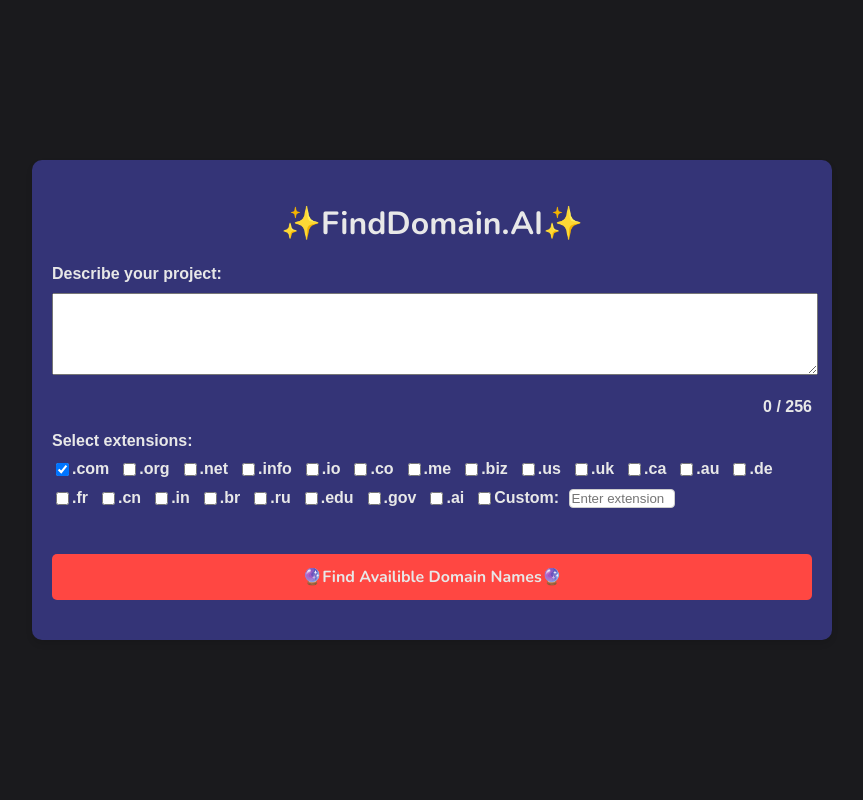
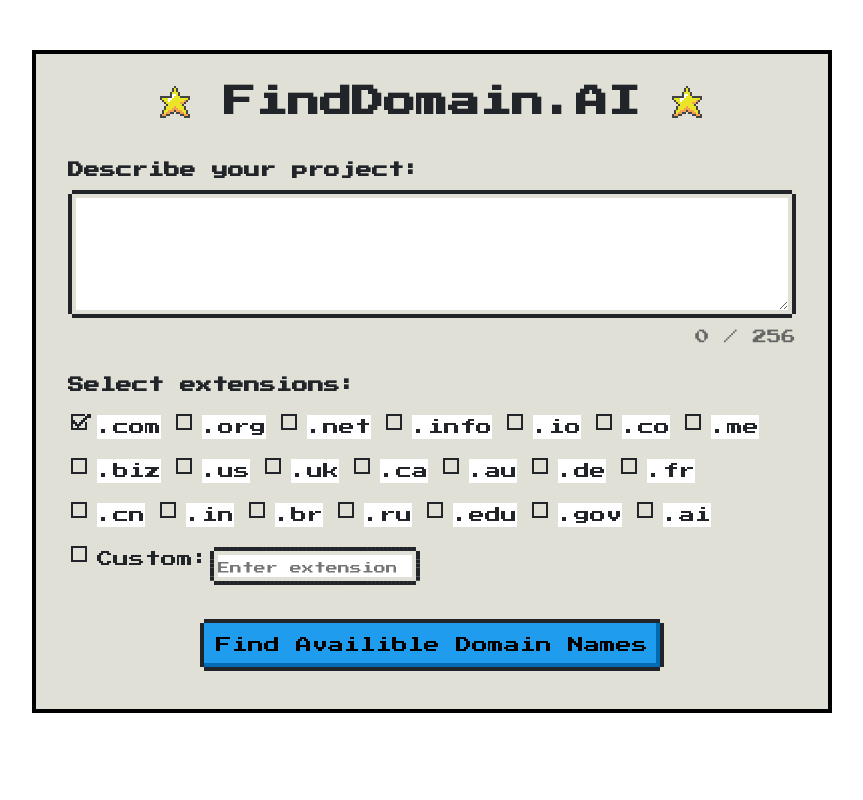
Before and after one commit to shenhcs/find-domain, a Flask app: page / in a window 1280 px wide. Shown: the whole page, without its empty margins (208-1071 px from the left). Run offline with Flask 2, Linux system fonts and the light colour scheme; some libraries are stand-ins or nearby versions; some web fonts are replaced.

Commit message:
Vintage Game boy style frontend

```diff
--- a/app.py
+++ b/app.py
@@ -54,7 +54,6 @@ selectedExtensions = []
 
 @app.route("/generate_domains_without_extensions", methods=["POST"])
 def generate_domains_without_extensions_route():
-    print("generate_domains_without_extensions_route")
     data = request.get_json()
     description = data["description"]
     generated_domains = data["generatedDomains"]
@@ -75,15 +74,12 @@ def index():
 
 @app.route("/check_availability", methods=["GET"])
 def check_availability():
-    # print("check availibility")
     domain_name = request.args.get("domain")
 
     if has_dns(domain_name):
-        print("has dns")
         return jsonify({"available": False})
 
     try:
-        print("does not have dns")
         w = whois.whois(domain_name)
         if w.status is None:
             return jsonify({"available": True})
@@ -170,7 +166,10 @@ def has_dns(domain_name):
 
 
 def main():
-    app.run(host="0.0.0.0", port=80, debug=True)
+    if os.environ.get('FLASK_LOCAL'):
+        app.run(host="0.0.0.0", port=8080, debug=True)
+    else:
+        app.run(host="0.0.0.0", port=80, debug=False)
 
 
 if __name__ == "__main__":
--- a/fly.toml
+++ b/fly.toml
@@ -1,4 +1,4 @@
-# fly.toml app configuration file generated for finddomain on 2023-09-15T12:18:51-04:00
+# fly.toml app configuration file generated for finddomain on 2023-09-15T17:28:20-04:00
 #
 # See https://fly.io/docs/reference/configuration/ for information about how to use this file.
 #
--- a/static/style.css
+++ b/static/style.css
@@ -1,93 +1,121 @@
-:root {
-  --main-background-color: #1A1A1D;
-  --container-color: #343477;
-  --accent-color: #ff4742;
-  --main-text-color: #e8e8e8;
-  --border-radius: 5px;
-  --light-grey: #e8e8e8;
-  font-family: GB Museo Sans, Arial, Helvetica, sans-serif;
+@font-face {
+  font-family: 'Kongtext', 'Press Start 2P', 'Courier New', monospace, sans-serif;
+  src: url('fonts/Kongtext.ttf') format('truetype');
 }
 
-h1 {
-  font-family: 'Nunito', sans-serif;
-  text-align: center;
+@font-face {
+  font-family: 'Joystix';
+  src: url('fonts/Joystix.ttf') format('truetype');
 }
 
-body {
-  font-weight: bold;
-  margin: 0;
-  min-height: 100vh;
-  display: flex;
-  align-items: center;
-  justify-content: center;
-  background-color: var(--main-background-color);
-  color: var(--main-text-color);
+
+:root {
+  --main-container-background-color: #E0E0D6;
+  --default-font: 'Kongtext', 'Press Start 2P', 'Courier New', monospace, sans-serif;
 }
 
-.container {
-  max-width: 800px;
-  width: 100%;
-  padding: 20px;
-  box-sizing: border-box;
-  border-radius: 10px;
-  background-color: var(--container-color);
-  box-shadow: 0 4px 6px rgba(0, 0, 0, 0.1);
-  margin: 0 auto;
+
+body {
   display: flex;
-  flex-direction: column;
   align-items: center;
 }
 
-.container h1 {
-  font-size: 2rem;
-  margin-bottom: 20px;
+/* Main container */
+.nes-container.with-title.is-centered {
+  background-color:  var(--main-container-background-color);
+  max-width: 800px;
+  margin: 0 auto;
+  margin-top: 50px;
+  margin-bottom: 35px;
+}
+/* Main container END */
+
+
+label[for="headline2"] {
+  display: block;
+  text-align: left;
+  font-weight: bold;
 }
 
-.container p,
-.container label {
-  font-size: 1rem;
-  margin-bottom: 10px;
+#charCounter {
+  display: block;
+  text-align: right;
+  font-size: 0.9rem;
+  margin-top: 5px;
+  color: #666666;
 }
 
-.container textarea,
-.container input[type="checkbox"],
-.container button {
-  font-size: 1rem;
+/* Extension checkbox */
+.extensions-wrapper {
   display: flex;
+  flex-wrap: wrap;
+  justify-content: flex-start;
+}
+.custom-extension {
+  margin-right: 5px;
+}
+#customExtensionCheckbox + span {
+  background-color: inherit;
+}
+#customExtensionInput {
+  width: 202px;
+  height: 30px;
+  margin-left: 0;
+  padding-left: 0;
+}
+#customExtensionInput::placeholder {
+  font-size: 12px;
+}
+.nes-checkbox + span {
+  background-color: #FFF;
+  margin-left: 0;
+  padding-left: 0;
+}
+.extension-label {
+  display: flex;
+  width: auto;
+  text-align: left;
+  vertical-align: top;
+  margin-right: 12px;
+  margin-top: 10px;
+  margin-bottom: 10px;
+  white-space: nowrap;
+}
+.extension-label:last-child {
   width: 100%;
+}
+/* Extension checkbox END */
+
+
+#generateButton {
+  color: #000000;
+  margin-bottom: 18px;
 }
 
 
+/* Spinner */
+@keyframes spin {
+  0% {
+    transform: rotate(0deg);
+  }
+  100% {
+    transform: rotate(360deg);
+  }
+}
+.loader {
+  width: 40px;
+  height: 40px;
+  border: 5px solid #FFF;
+  border-bottom-color: #9B1438;
+  border-radius: 50%;
+  display: inline-block;
+  box-sizing: border-box;
+  animation: spin 1s linear infinite;
+}
+/* Spinner END */
 
-textarea {
-  max-width: 100%;
-}
 
-button {
-  font-family: 'Nunito', sans-serif;
-  background-color: var(--accent-color);
-  color: var(--main-text-color);
-  border: none;
-  border-radius: 5px;
-  text-align: center;
-  padding: 12px;
-  font-weight: bold;
-  display: inline-flex;
-  align-items: center;
-  justify-content: center;
-}
-
-button:hover,
-a:hover {
-  background-color: #F2AA4C;
-  color: var(--main-text-color);
-}
-
-a {
-  color: #614be0;
-  font-weight: normal;
-}
-
+/* Domain list */
 ul {
   list-style-type: none;
   padding: 0;
@@ -106,52 +134,22 @@ ul li:last-child {
 }
 
 ul li:hover {
-  background-color: #5a5a5a;
-  color: #ffffff;
-}
-
-.extensions-wrapper {
-  display: flex;
-  flex-wrap: wrap;
-}
-
-.extension-label {
-  display: flex;
-  align-items: center;
-  margin-right: 10px;
-  white-space: nowrap;
+  background-color: #FFFFFF;
+  color: #000000;
 }
 
 .register-text,
 .availible-text {
   font-style: italic;
   font-weight: normal;
-  color: #F2AA4C;
+  color: #CC5500;
+  font-size: 13px;
 }
 
 .domain-text {
   font-weight: normal;
-  color: greenyellow;
-}
-
-.loader {
-  width: 40px;
-  height: 40px;
-  border: 5px solid #FFF;
-  border-bottom-color: #FF3D00;
-  border-radius: 50%;
-  display: inline-block;
-  box-sizing: border-box;
-  animation: spin 1s linear infinite;
-}
-
-@keyframes spin {
-  0% {
-    transform: rotate(0deg);
-  }
-  100% {
-    transform: rotate(360deg);
-  }
+  color: #6B8E23;
+  text-shadow: 1px 1px 0px #fff, -1px -1px 0px #fff, 1px -1px 0px #fff, -1px 1px 0px #fff;
 }
 
 .inner-domain-div {
@@ -171,6 +169,30 @@ ul li:hover {
   flex-wrap: wrap;
 }
 
+/*CTA Select Provider*/
+.nameHeader {
+  font-size: 0.9em;
+  font-weight: bold;
+  color: #333333;
+  padding: 2px;
+  padding-left: 10px;
+  letter-spacing: 1px;
+}
+a {
+  /*GoDaddy*/
+  color: #614be0;
+  font-weight: normal;
+  text-decoration: underline;
+}
+a:hover {
+  background-color: #f2a640;
+}
+
+.provider-table {
+  background-color: #D0D0C6;
+  border-radius: 8px;
+  overflow: hidden;
+}
 .provider-row {
   display: flex;
   justify-content: space-between;
@@ -178,61 +200,18 @@ ul li:hover {
   padding: 5px;
   border-top: 1px solid #ddd;
 }
-
 .provider-name {
   font-weight: bold;
+  text-decoration: underline;
 }
-
 .provider-price {
   color: #777;
 }
 
-.providers {
-  display: none;
-  margin-top: 5px;
-  padding: 5px;
-  background-color: #f0f0f0;
-  border: 1px solid #ddd;
-  border-radius: 5px;
+#loadMoreButton {
+  color: black;
+  display: block;
+  margin-left: auto;
+  margin-right: auto;
+  margin-top: 18px;
 }
-
-#customExtensionInput {
-  width: 100px;
-  border: 1px solid #ccc;
-  border-radius: 4px;
-  margin-left: 5px;
-}
-
-.provider-table {
-  display: none;
-  background-color: #e8e8e8;
-  border-radius: 8px;
-  padding: 8px;
-}
-
-table {
-  color: #283a4c  ;
-  font-weight: normal;
-}
-.textarea-container {
-  position: relative;
-  display: flex;
-  flex-direction: column;
-  width: 100%;
-}
-
-#charCounter {
-  text-align: right;
-  font-size: 1.0rem; /* slightly smaller font size for the counter */
-  color: var(--light-grey);
-  margin-top: 5px; /* Optional: add some space between the textarea and the counter */
-}
-
-#errorMessage {
-  margin-top: 20px;
-  color: rgb(28, 194, 56);
-  margin-bottom: 10px;
-}
-#errorMessage:empty {
-  margin-top: 0;
-}
--- a/templates/index.html
+++ b/templates/index.html
@@ -13,43 +13,47 @@
     <meta charset="UTF-8">
     <meta name="viewport" content="width=device-width, initial-scale=1.0">
     <title>finddomain.ai</title>
+
+    <link href="https://fonts.googleapis.com/css?family=Press+Start+2P" rel="stylesheet">
+    <link href="https://fonts.cdnfonts.com/css/kongtext" rel="stylesheet">
+    <link href="https://unpkg.com/nes.css@latest/css/nes.min.css" rel="stylesheet" />
+
     <link rel="stylesheet" href="{{ url_for('static', filename='style.css') }}">
-    <link rel="stylesheet" href="https://fonts.googleapis.com/css?family=Nunito:wght@400;700&display=swap">
+
     <script type="text/javascript">window.$crisp=[];window.CRISP_WEBSITE_ID="98e2b694-2a88-419b-a432-072f1e8def0e";(function(){d=document;s=d.createElement("script");s.src="https://client.crisp.chat/l.js";s.async=1;d.getElementsByTagName("head")[0].appendChild(s);})();</script>
-    <meta name="viewport" content="width=device-width, initial-scale=1.0">
     <link rel="icon" href="./myIcon.ico?" type="image/x-icon">
-    <link rel="shortcut icon" href="./myIcon.ico?" type="image/x-icon">
 </head>
 <body>
-    <div class="container">
+    <div class="nes-container with-title is-centered">
         <!-- Your content goes here -->
         <div class="content-wrapper">
         <div class="input-form">
-            <h1>✨FindDomain.AI✨</h1>
-            <p>Describe your project:</p>
-            <div class="textarea-container">
-                <textarea id="description" rows="4" cols="50" maxlength="256" oninput="updateCounter()"></textarea><br>
+            <h1><i class="nes-icon star"></i> FindDomain.AI <i class="nes-icon star"></i></h1>
+            <br>
+            <label for="headline2">Describe your project:</label>
+                <textarea id="description" class="nes-textarea" rows="4" cols="50" maxlength="256" oninput="updateCounter()"></textarea><br>
                 <span id="charCounter">0 / 256</span>
-            </div>
+            <br>
 
-            <p>Select extensions:</p>
+            <label for="headline2">Select extensions:</label>
             <div class="extensions-wrapper">
                 {% for extension in extensions %}
                     <label class="extension-label">
-                        <input type="checkbox" id="{{ extension }}" name="{{ extension }}" value="{{ extension }}" {% if loop.first %}checked{% endif %}>
-                        {{ extension }}
+                        <input type="checkbox" class="nes-checkbox" id="{{ extension }}" name="{{ extension }}" value="{{ extension }}" {% if loop.first %}checked{% endif %}>
+                        <span>{{ extension }}</span>
                     </label>
                 {% endfor %}
                 <label class="extension-label">
-                    <input type="checkbox" id="customExtensionCheckbox">
-                    Custom:&nbsp;
-                    <input type="text" id="customExtensionInput" placeholder="Enter extension">
+                    <input type="checkbox" class="nes-checkbox" id="customExtensionCheckbox">
+                    <span class="custom-extension">Custom:</span>
+                    <input type="text" id="customExtensionInput" class="nes-input" placeholder="Enter extension">
                 </label>
             </div>
 
-            <br><br>
-            <button id="generateButton" onclick="generateNewDomainList()">🔮Find Availible Domain Names🔮</button>
+            <br>
+            <button class="nes-btn is-primary" id="generateButton" onclick="generateNewDomainList()">Find Availible Domain Names</button>
         </div>
+
         <ul id="domainList"></ul>
 
         <div id="spinner" style="display: none;">
@@ -60,7 +64,7 @@
         <div id="errorMessage">
         </div>
 
-        <button id="loadMoreButton" onclick="loadMoreDomains()" style="display: none;">🙏Load More🙏</button>
+        <button id="loadMoreButton" class="nes-btn is-success" onclick="loadMoreDomains()" style="display: none;">Load More</button>
 </div>
 
         <script>
@@ -87,18 +91,26 @@
                 console.log("generate new domain list");
                 clearDomainList();
                 generatedDomainsWithoutExtensions.clear();
-                clearErrorMessage();
+                // Remove the bcrikko message container if it exists
+                const existingContainer = document.querySelector(".bcrikko-message-container");
+                if (existingContainer) {
+                    existingContainer.remove();
+                }
 
                 description = document.getElementById("description").value;
                 console.log("description",description)
                 const checkboxes = document.querySelectorAll("input[type=checkbox]:checked");
                 selectedExtensions = Array.from(checkboxes).map(checkbox => checkbox.value);
 
-                //handles custom extension checkbox
+                // handles custom extension checkbox
                 const customCheckbox = document.getElementById("customExtensionCheckbox");
                 if (customCheckbox.checked) {
-                    const customExtension = document.getElementById("customExtensionInput").value;
+                    let customExtension = document.getElementById("customExtensionInput").value;
                     if (customExtension !== "") {
+                        // Check if customExtension starts with a dot, if not, prepend it
+                        if (!customExtension.startsWith('.')) {
+                            customExtension = '.' + customExtension;
+                        }
                         selectedExtensions.push(customExtension);
                     }
                 }
@@ -139,7 +151,7 @@
                             if (data.error && data.error.includes("Bad description")) {
                                 console.error("Bad description.");
                                 // Display the error message to the user
-                                displayErrorMessage("Hmm,.. that description seems a bit off. Wanna tweak it and try again? 🤔");
+                                displayMessageWithBcrikko("Hmm,.. that description seems a bit off. Wanna tweak it and try again?");
                                 break;
                             } else {
                                 console.error("An unknown error occurred.");
@@ -262,7 +274,8 @@
                 // Create header row
                 const headerRow = providerTable.insertRow();
                 const nameHeader = headerRow.insertCell();
-                nameHeader.innerHTML = "<strong>Select Provider:</strong>";
+                nameHeader.innerHTML = "Select Provider:";
+                nameHeader.classList.add("nameHeader");
                 const priceHeader = headerRow.insertCell();
                 priceHeader.innerHTML = "";
 
@@ -347,14 +360,50 @@
                 spinner.style.display = "none";
             }
 
-            function displayErrorMessage(message) {
-                const errorMessageElement = document.getElementById("errorMessage");
-                errorMessageElement.textContent = message;
-            }
+            function displayMessageWithBcrikko(message) {
+                const generateButton = document.getElementById("generateButton");
 
-            function clearErrorMessage() {
-                const errorMessageElement = document.getElementById("errorMessage");
-                errorMessageElement.textContent = "";
+                // Check if an error message container already exists and remove it
+                const existingContainer = document.querySelector(".bcrikko-message-container");
+                if (existingContainer) {
+                    existingContainer.remove();
+                }
+
+                // Create the message list container
+                const messageList = document.createElement("section");
+                messageList.className = "message-list bcrikko-message-container"; // added bcrikko-message-container class for easy identification
+                messageList.style.marginTop = "20px"; // added margin to the top
+
+                // Create the message section container
+                const messageSection = document.createElement("section");
+                messageSection.className = "message -left";
+
+                // Create the balloon container
+                const balloonContainer = document.createElement("div");
+                balloonContainer.className = "nes-balloon from-left";
+
+                // Create the inner paragraph for the message
+                const balloonText = document.createElement("p");
+                balloonText.textContent = message;
+
+                // Append the paragraph to the balloon container
+                balloonContainer.appendChild(balloonText);
+
+                // Create the nes-bcrikko character
+                const bcrikkoCharacter = document.createElement("i");
+                bcrikkoCharacter.className = "nes-bcrikko";
+                bcrikkoCharacter.style.display = "block"; // Make the character block-level to appear below the balloon
+                bcrikkoCharacter.style.marginTop = "10px"; // Add some margin to the top for spacing
+
+                // Append the balloon and character to the message section
+                messageSection.appendChild(balloonContainer);
+                messageSection.appendChild(bcrikkoCharacter);
+
+                // Append the message section to the message list
+                messageList.appendChild(messageSection);
+
+                // Insert the message list after the generateButton
+                generateButton.insertAdjacentElement('afterend', messageList);
             }
 
             //window.addEventListener("scroll", loadMoreDomains);
```
Also changed, not shown: domain_generator.py (+4 -5 lines), static/fonts/joystix.ttf (added), static/fonts/kongtext.ttf (added).
